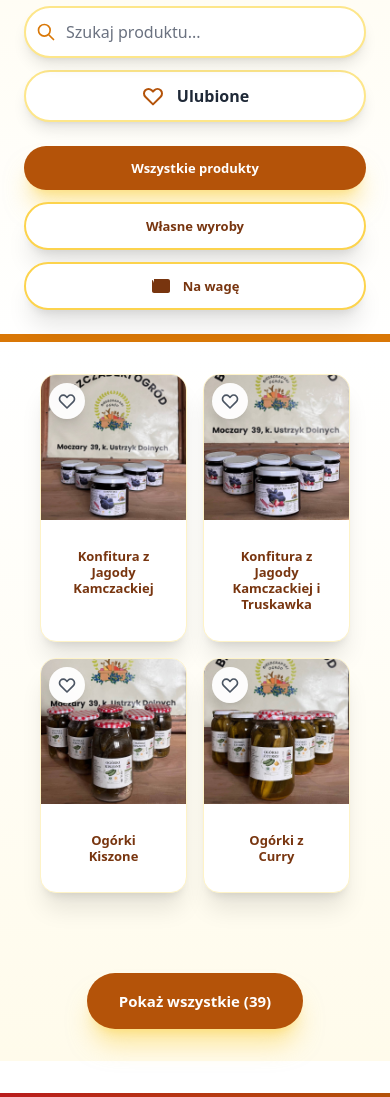
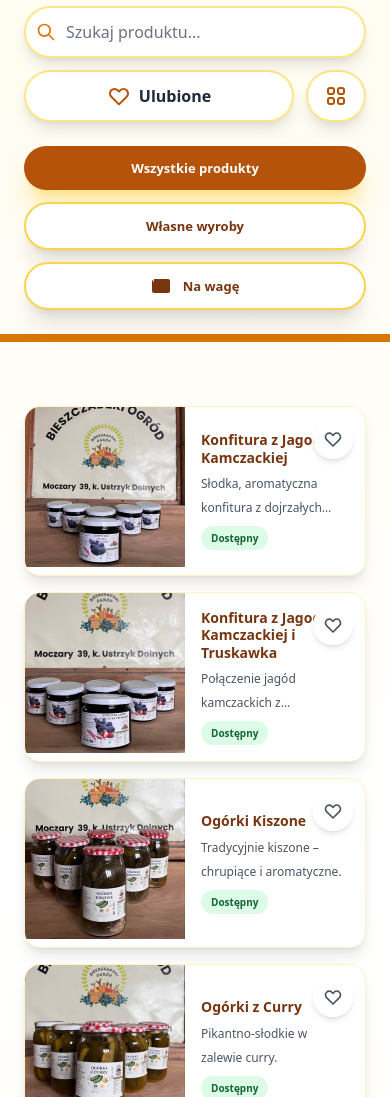
Before and after one commit to ulyanadziakovich/warzywniak, a Nuxt app: page / in a window 390 px wide. Shown: the part 471-1568 px from the top of the page. Built offline with nearby package versions, Linux system fonts and the light colour scheme.

Commit message:
Kafelki w menu

```diff
--- a/components/Hero.vue
+++ b/components/Hero.vue
@@ -9,6 +9,7 @@ const selectedProduct = ref<any>(null)
 const isModalOpen = ref(false)
 const sortBy = ref<'all' | 'wlasne' | 'waga'>('all')
 const isMobile = ref(false)
+const viewMode = ref<'grid' | 'list'>('list') // Domyślnie lista na mobile
 
 // === ULUBIONE I WYSZUKIWANIE ===
 const { searchQuery, isFavoritesView, favorites, toggleFavorite, isFavorite, favoritesCount, toggleFavoritesView } = useProductFilters()
@@ -108,7 +109,8 @@ const filteredProducts = computed(() => {
 
   // Limituj produkty jeśli nie showAll i nie ma wyszukiwania
   if (!showAll.value && !searchQuery.value.trim() && !isFavoritesView.value) {
-    const limit = isMobile.value ? 4 : 15
+    // W widoku listy pokazujemy więcej produktów (8), w siatce mniej (4)
+    const limit = isMobile.value ? (viewMode.value === 'list' ? 8 : 4) : 15
     result = result.slice(0, limit)
   }
 
@@ -127,7 +129,8 @@ const totalProductsInCategory = computed(() => {
 
 // Czy pokazać przycisk "Pokaż więcej"
 const shouldShowMoreButton = computed(() => {
-  return !searchQuery.value.trim() && !isFavoritesView.value && totalProductsInCategory.value > (isMobile.value ? 4 : 15)
+  const limit = isMobile.value ? (viewMode.value === 'list' ? 8 : 4) : 15
+  return !searchQuery.value.trim() && !isFavoritesView.value && totalProductsInCategory.value > limit
 })
 </script>
 
@@ -154,10 +157,11 @@ const shouldShowMoreButton = computed(() => {
             </svg>
           </div>
 
-          <!-- Ulubione mobilne -->
+          <!-- Ulubione i przełącznik widoku -->
+          <div class="flex gap-3">
             <button
               @click="toggleFavoritesView"
-            class="w-full py-3 px-4 rounded-full bg-white hover:bg-gray-50 transition shadow-lg border-2 border-amber-200 flex items-center justify-center gap-3"
+              class="flex-1 py-3 px-4 rounded-full bg-white hover:bg-gray-50 transition shadow-lg border-2 border-amber-200 flex items-center justify-center gap-2"
               :class="{ 'bg-red-50 border-red-300': isFavoritesView }"
             >
               <svg class="w-6 h-6" :class="isFavoritesView ? 'text-red-500 fill-red-500' : 'text-amber-700'" fill="none" stroke="currentColor" viewBox="0 0 24 24">
@@ -168,6 +172,23 @@ const shouldShowMoreButton = computed(() => {
                 {{ favoritesCount }}
               </span>
             </button>
+
+            <!-- Przełącznik widoku -->
+            <button
+              @click="viewMode = viewMode === 'grid' ? 'list' : 'grid'"
+              class="py-3 px-4 rounded-full bg-white hover:bg-gray-50 transition shadow-lg border-2 border-amber-200 flex items-center justify-center"
+              :title="viewMode === 'grid' ? 'Przełącz na listę' : 'Przełącz na siatkę'"
+            >
+              <!-- Ikona siatki -->
+              <svg v-if="viewMode === 'list'" class="w-6 h-6 text-amber-700" fill="none" stroke="currentColor" viewBox="0 0 24 24">
+                <path stroke-linecap="round" stroke-linejoin="round" stroke-width="2" d="M4 6a2 2 0 012-2h2a2 2 0 012 2v2a2 2 0 01-2 2H6a2 2 0 01-2-2V6zM14 6a2 2 0 012-2h2a2 2 0 012 2v2a2 2 0 01-2 2h-2a2 2 0 01-2-2V6zM4 16a2 2 0 012-2h2a2 2 0 012 2v2a2 2 0 01-2 2H6a2 2 0 01-2-2v-2zM14 16a2 2 0 012-2h2a2 2 0 012 2v2a2 2 0 01-2 2h-2a2 2 0 01-2-2v-2z"/>
+              </svg>
+              <!-- Ikona listy -->
+              <svg v-else class="w-6 h-6 text-amber-700" fill="none" stroke="currentColor" viewBox="0 0 24 24">
+                <path stroke-linecap="round" stroke-linejoin="round" stroke-width="2" d="M4 6h16M4 12h16M4 18h16"/>
+              </svg>
+            </button>
+          </div>
         </div>
 
         <div class="flex flex-wrap justify-center gap-6">
@@ -194,7 +215,8 @@ const shouldShowMoreButton = computed(() => {
     <!-- SIATKA PRODUKTÓW -->
     <section class="py-16 md:py-24">
       <div class="max-w-7xl mx-auto px-6">
-        <div class="grid grid-cols-2 md:grid-cols-3 lg:grid-cols-5 gap-8">
+        <!-- Widok siatki -->
+        <div v-if="viewMode === 'grid' || !isMobile" class="grid grid-cols-2 md:grid-cols-3 lg:grid-cols-5 gap-8">
           <!-- kafelki produktów – bez zmian, tylko kolory dopasowane do bursztynu -->
           <div v-for="product in filteredProducts" :key="product.id"
                @click="openModal(product)"
@@ -232,6 +254,53 @@ const shouldShowMoreButton = computed(() => {
           </div>
         </div>
 
+        <!-- Widok listy (tylko mobile) -->
+        <div v-else class="space-y-4">
+          <div v-for="product in filteredProducts" :key="product.id"
+               @click="openModal(product)"
+               class="group bg-white rounded-2xl overflow-hidden shadow-lg hover:shadow-xl transition-all duration-300 cursor-pointer relative border border-amber-100 flex">
+
+            <button @click.stop="toggleFavorite(product.id)"
+                    class="absolute top-3 right-3 z-20 p-2.5 rounded-full bg-white/95 backdrop-blur shadow-md hover:shadow-lg transition"
+                    :class="{ 'ring-2 ring-red-400 bg-red-50': isFavorite(product.id) }">
+              <svg class="w-5 h-5" :class="isFavorite(product.id) ? 'text-red-600 fill-red-600' : 'text-gray-600'" fill="none" stroke="currentColor" viewBox="0 0 24 24">
+                <path stroke-linecap="round" stroke-linejoin="round" stroke-width="2" d="M4.318 6.318a4.5 4.5 0 000 6.364L12 20.364l7.682-7.682a4.5 4.5 0 00-6.364-6.364L12 7.636l-1.318-1.318a4.5 4.5 0 00-6.364 0z"/>
+              </svg>
+            </button>
+
+            <div v-if="!product.inStock" class="absolute inset-0 bg-black/50 rounded-2xl flex items-center justify-center z-10">
+              <span class="bg-red-600 text-white px-6 py-3 rounded-full text-lg font-bold shadow-2xl">Brak</span>
+            </div>
+
+            <!-- Obrazek po lewej -->
+            <div class="w-56 h-56 flex-shrink-0 bg-amber-50 relative">
+              <img :src="product.image || '/placeholder.jpg'" :alt="product.name"
+                   class="w-full h-full object-cover group-hover:scale-110 transition-transform duration-500"
+                   :class="{ 'grayscale opacity-60': !product.inStock }"
+                   loading="lazy" />
+            </div>
+
+            <!-- Treść po prawej -->
+            <div class="flex-1 p-5 flex flex-col justify-center">
+              <h3 class="font-bold text-amber-900 text-lg leading-tight mb-2">
+                {{ product.name }}
+              </h3>
+              <p class="text-base text-gray-600 line-clamp-2 mb-3">
+                {{ product.desc }}
+              </p>
+              <div class="flex items-center gap-2 flex-wrap">
+                <span v-if="product.category === 'waga'" class="bg-amber-600 text-white px-3 py-1 rounded-full font-bold text-xs flex items-center gap-1">
+                  <svg class="w-3 h-3" fill="currentColor" viewBox="0 0 20 20"><path d="M3 3h14c1.1 0 2 .9 2 2v10c0 1.1-.9 2-2 2H3c-1.1 0-2-.9-2-2V5c0-1.1.9-2 2 2z"/></svg>
+                  NA WAGĘ
+                </span>
+                <span v-if="product.inStock" class="bg-green-100 text-green-800 px-3 py-1 rounded-full font-semibold text-xs">
+                  Dostępny
+                </span>
+              </div>
+            </div>
+          </div>
+        </div>
+
         <!-- CTA ulubione -->
         <div v-if="isFavoritesView" class="mt-20 p-10 bg-gradient-to-r from-amber-600 to-amber-500 rounded-3xl shadow-2xl text-center text-white">
           <p class="text-2xl md:text-4xl font-bold mb-6">Zarezerwuj swoje ulubione produkty!</p>
@@ -256,30 +325,33 @@ const shouldShowMoreButton = computed(() => {
 
     <!-- MODAL – dopasowany do bursztynu -->
     <Teleport to="body">
-      <div v-if="isModalOpen" @click="closeModal" class="fixed inset-0 bg-black/70 z-50 flex items-center justify-center p-4 backdrop-blur-md">
-        <div @click.stop class="bg-white rounded-3xl max-w-4xl w-full max-h-[92vh] overflow-y-auto shadow-2xl">
-          <button @click="closeModal" class="absolute top-4 right-4 w-12 h-12 bg-amber-100 rounded-full shadow-lg hover:bg-amber-200 transition z-10 flex items-center justify-center">
+      <div v-if="isModalOpen" @click="closeModal" class="fixed inset-0 bg-black/90 z-50 flex items-start justify-center overflow-y-auto backdrop-blur-md">
+        <div @click.stop class="bg-white w-full max-w-3xl min-h-screen md:min-h-0 md:my-4 md:rounded-3xl shadow-2xl relative">
+          <button @click="closeModal" class="sticky top-4 right-4 ml-auto mr-4 w-12 h-12 bg-amber-100 rounded-full shadow-lg hover:bg-amber-200 transition z-20 flex items-center justify-center">
             <svg class="w-7 h-7 text-amber-800" fill="none" stroke="currentColor" viewBox="0 0 24 24">
               <path stroke-linecap="round" stroke-linejoin="round" stroke-width="3" d="M6 18L18 6M6 6l12 12"/>
             </svg>
           </button>
 
-          <div class="flex flex-col md:flex-row">
-            <div class="md:w-2/5 bg-amber-50 flex items-center justify-center p-8 rounded-t-3xl md:rounded-l-3xl md:rounded-tr-none">
-              <img :src="selectedProduct?.image" :alt="selectedProduct?.name" class="max-w-full max-h-96 object-contain" />
+          <div class="flex flex-col">
+            <!-- Obrazek - prawie cały ekran -->
+            <div class="w-full bg-amber-50 flex items-center justify-center p-4 md:p-8">
+              <img :src="selectedProduct?.image" :alt="selectedProduct?.name" class="w-full h-auto max-h-[85vh] md:max-h-[70vh] object-contain rounded-2xl shadow-lg" />
             </div>
-            <div class="p-8 md:p-10">
-              <h2 class="text-4xl font-bold text-amber-900 mb-6">{{ selectedProduct?.name }}</h2>
-              <div class="flex items-center gap-4 mb-6">
-                <span v-if="selectedProduct?.inStock" class="px-6 py-3 bg-amber-100 text-amber-800 rounded-full font-bold">Dostępny</span>
-                <span v-else class="px-6 py-3 bg-red-100 text-red-800 rounded-full font-bold">Brak na stanie</span>
-                <span v-if="selectedProduct?.category === 'waga'" class="px-6 py-3 bg-amber-600 text-white rounded-full font-bold">NA WAGĘ</span>
+
+            <!-- Treść do scrollowania -->
+            <div class="p-6 md:p-10">
+              <h2 class="text-3xl md:text-4xl font-bold text-amber-900 mb-4 md:mb-6">{{ selectedProduct?.name }}</h2>
+              <div class="flex items-center gap-3 mb-6 flex-wrap">
+                <span v-if="selectedProduct?.inStock" class="px-4 py-2 bg-amber-100 text-amber-800 rounded-full font-bold text-sm">Dostępny</span>
+                <span v-else class="px-4 py-2 bg-red-100 text-red-800 rounded-full font-bold text-sm">Brak na stanie</span>
+                <span v-if="selectedProduct?.category === 'waga'" class="px-4 py-2 bg-amber-600 text-white rounded-full font-bold text-sm">NA WAGĘ</span>
               </div>
               <div class="space-y-6 text-gray-700">
-                <div><h3 class="text-xl font-bold text-amber-800 mb-2">Opis</h3><p class="leading-relaxed">{{ selectedProduct?.desc }}</p></div>
-                <div v-if="selectedProduct?.sklad"><h3 class="text-xl font-bold text-amber-800 mb-2">Skład</h3><p class="leading-relaxed">{{ selectedProduct?.sklad }}</p></div>
+                <div><h3 class="text-xl font-bold text-amber-800 mb-2">Opis</h3><p class="leading-relaxed text-base">{{ selectedProduct?.desc }}</p></div>
+                <div v-if="selectedProduct?.sklad"><h3 class="text-xl font-bold text-amber-800 mb-2">Skład</h3><p class="leading-relaxed text-base">{{ selectedProduct?.sklad }}</p></div>
               </div>
-              <button @click="closeModal" class="w-full mt-10 py-5 bg-amber-600 hover:bg-amber-700 text-white text-xl font-bold rounded-xl shadow-xl transition">
+              <button @click="closeModal" class="w-full mt-8 py-4 bg-amber-600 hover:bg-amber-700 text-white text-lg font-bold rounded-xl shadow-xl transition">
                 Zamknij
               </button>
             </div>
@@ -484,5 +556,43 @@ const shouldShowMoreButton = computed(() => {
   .grid h3 {
     font-size: 0.75rem !important;
   }
+
+  /* Widok listy - dostosowane obrazki na bardzo małych ekranach */
+  .space-y-4 > div {
+    min-height: 170px;
+  }
+
+  .space-y-4 .w-56 {
+    width: 160px !important;
+    height: 160px !important;
+  }
+
+  .space-y-4 .flex-1 {
+    padding: 1rem !important;
+  }
+
+  .space-y-4 h3 {
+    font-size: 0.875rem !important;
+    margin-bottom: 0.375rem !important;
+  }
+
+  .space-y-4 p {
+    font-size: 0.75rem !important;
+    margin-bottom: 0.375rem !important;
+  }
+
+  .space-y-4 .flex.items-center.gap-2 span {
+    font-size: 0.625rem !important;
+    padding: 0.25rem 0.625rem !important;
+  }
+}
+
+/* Styl dla widoku listy */
+.space-y-4 > div {
+  transition: all 0.3s ease;
+}
+
+.space-y-4 > div:active {
+  transform: scale(0.98);
 }
 </style>
```
Lines whose indentation alone changed are shown as unchanged.
